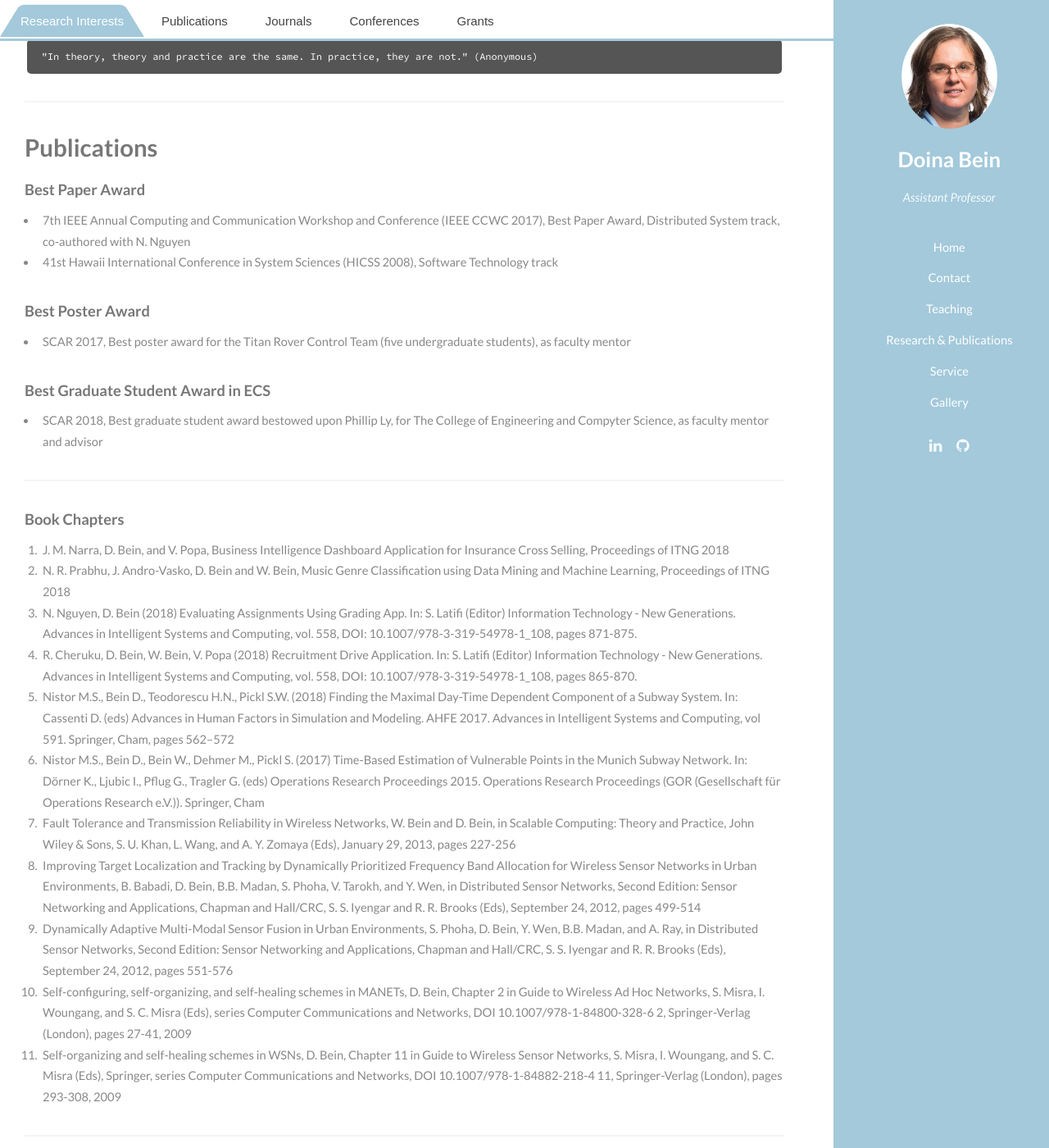
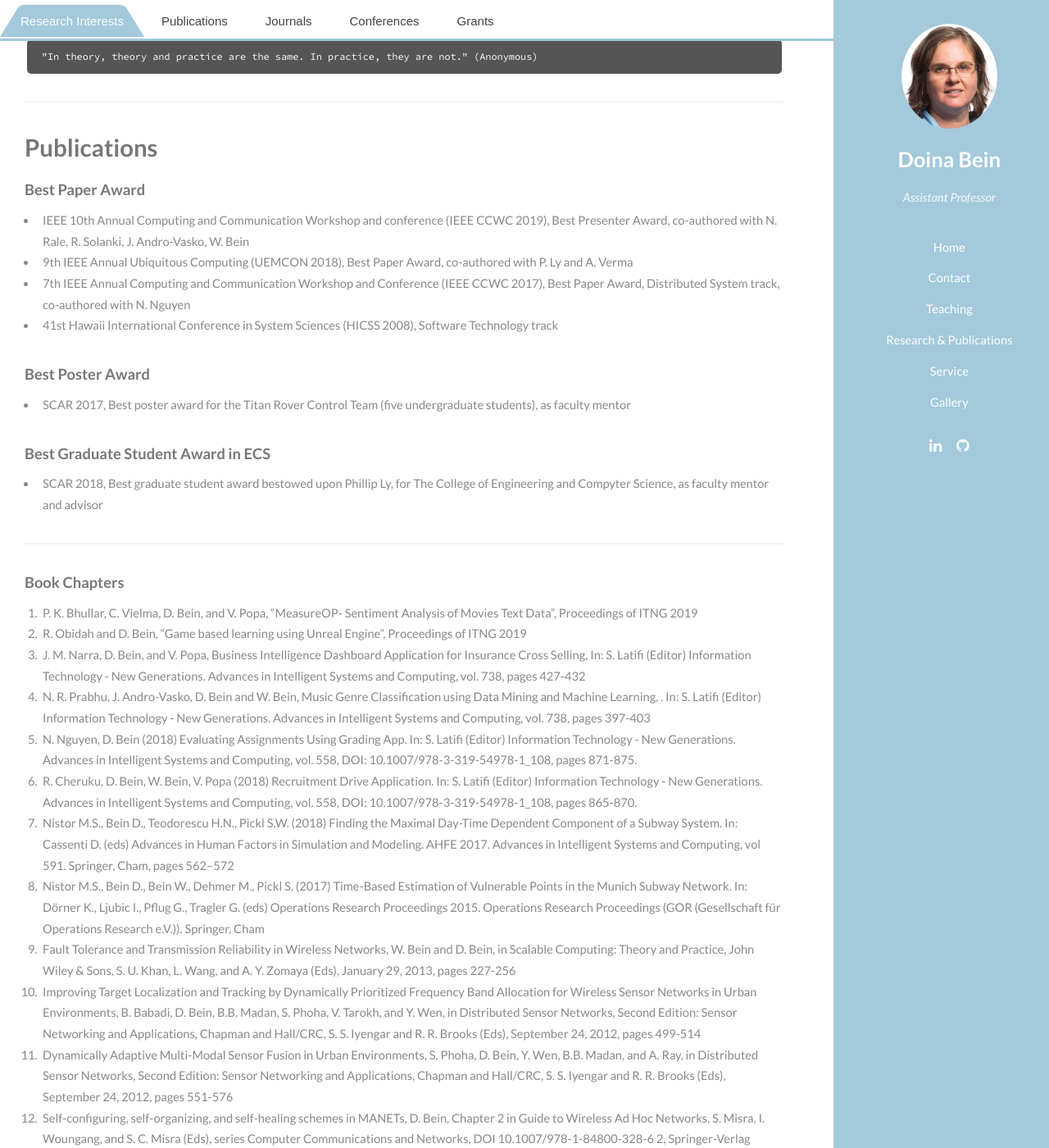
Before and after one commit to dbein/dbein.github.io, a Jekyll site: the page built from research_publications.md, in a window 1280 px wide and 1400 px high, scrolled down 699 px. Shown: the whole window at 82% size. Built offline with Jekyll 4.4.1, drawn with Linux system fonts in a browser that asks for light colours; some of the changed text lies outside the part shown.

Commit message:
updated some files

```diff
--- a/research_publications.md
+++ b/research_publications.md
@@ -40,6 +40,8 @@
 
 #### Best Paper Award
 
+* IEEE 10th Annual Computing and Communication Workshop and conference (IEEE CCWC 2019), Best Presenter Award, co-authored with N. Rale, R. Solanki, J. Andro-Vasko, W. Bein
+* 9th IEEE Annual Ubiquitous Computing (UEMCON 2018), Best Paper Award, co-authored with P. Ly and A. Verma
 * 7th IEEE Annual Computing and Communication Workshop and Conference (IEEE CCWC 2017), Best Paper Award, Distributed System track, co-authored with N. Nguyen
 * 41st Hawaii International Conference in System Sciences (HICSS 2008), Software Technology track
 
@@ -54,48 +56,56 @@
 
 #### Book Chapters
 
-1. J. M. Narra, D. Bein, and V. Popa, Business Intelligence Dashboard Application for Insurance Cross Selling, Proceedings of ITNG 2018
-2. N. R. Prabhu, J. Andro-Vasko, D. Bein and W. Bein, Music Genre Classification using Data Mining and Machine Learning, Proceedings of ITNG 2018
-3. N. Nguyen, D. Bein (2018) Evaluating Assignments Using Grading App. In: S. Latifi (Editor) Information Technology - New Generations. Advances in Intelligent Systems and Computing, vol. 558, DOI: 10.1007/978-3-319-54978-1_108, pages 871-875.
-4. R. Cheruku, D. Bein, W. Bein, V. Popa (2018) Recruitment Drive Application. In: S. Latifi (Editor) Information Technology - New Generations. Advances in Intelligent Systems and Computing, vol. 558, DOI: 10.1007/978-3-319-54978-1_108, pages 865-870.
-5. Nistor M.S., Bein D., Teodorescu H.N., Pickl S.W. (2018) Finding the Maximal Day-Time Dependent Component of a Subway System. In: Cassenti D. (eds) Advances in Human Factors in Simulation and Modeling. AHFE 2017. Advances in Intelligent Systems and Computing, vol 591. Springer, Cham, pages 562–572
+13. P. K. Bhullar, C. Vielma, D. Bein, and V. Popa, “MeasureOP- Sentiment Analysis of Movies Text Data”, Proceedings of ITNG 2019
+12. R. Obidah and D. Bein, “Game based learning using Unreal Engine”, Proceedings of ITNG 2019
+11. J. M. Narra, D. Bein, and V. Popa, Business Intelligence Dashboard Application for Insurance Cross Selling, In: S. Latifi (Editor) Information Technology - New Generations. Advances in Intelligent Systems and Computing, vol. 738, pages 427-432
+10. N. R. Prabhu, J. Andro-Vasko, D. Bein and W. Bein, Music Genre Classification using Data Mining and Machine Learning, . In: S. Latifi (Editor) Information Technology - New Generations. Advances in Intelligent Systems and Computing, vol. 738, pages 397-403
+9. N. Nguyen, D. Bein (2018) Evaluating Assignments Using Grading App. In: S. Latifi (Editor) Information Technology - New Generations. Advances in Intelligent Systems and Computing, vol. 558, DOI: 10.1007/978-3-319-54978-1_108, pages 871-875.
+8. R. Cheruku, D. Bein, W. Bein, V. Popa (2018) Recruitment Drive Application. In: S. Latifi (Editor) Information Technology - New Generations. Advances in Intelligent Systems and Computing, vol. 558, DOI: 10.1007/978-3-319-54978-1_108, pages 865-870.
+7. Nistor M.S., Bein D., Teodorescu H.N., Pickl S.W. (2018) Finding the Maximal Day-Time Dependent Component of a Subway System. In: Cassenti D. (eds) Advances in Human Factors in Simulation and Modeling. AHFE 2017. Advances in Intelligent Systems and Computing, vol 591. Springer, Cham, pages 562–572
 6. Nistor M.S., Bein D., Bein W., Dehmer M., Pickl S. (2017) Time-Based Estimation of Vulnerable Points in the Munich Subway Network. In: Dörner K., Ljubic I., Pflug G., Tragler G. (eds) Operations Research Proceedings 2015. Operations Research Proceedings (GOR (Gesellschaft für Operations Research e.V.)). Springer, Cham
-7. Fault Tolerance and Transmission Reliability in Wireless Networks, W. Bein and D. Bein, in Scalable Computing: Theory and Practice, John Wiley & Sons, S. U. Khan, L. Wang, and A. Y. Zomaya (Eds), January 29, 2013, pages 227-256
-8. Improving Target Localization and Tracking by Dynamically Prioritized Frequency Band Allocation for Wireless Sensor Networks in Urban Environments, B. Babadi, D. Bein, B.B. Madan, S. Phoha, V. Tarokh, and Y. Wen, in Distributed Sensor Networks, Second Edition: Sensor Networking and Applications, Chapman and Hall/CRC, S. S. Iyengar and R. R. Brooks (Eds), September 24, 2012, pages 499-514
-9. Dynamically Adaptive Multi-Modal Sensor Fusion in Urban Environments, S. Phoha, D. Bein, Y. Wen, B.B. Madan, and A. Ray, in Distributed Sensor Networks, Second Edition: Sensor Networking and Applications, Chapman and Hall/CRC, S. S. Iyengar and R. R. Brooks (Eds), September 24, 2012, pages 551-576
-10. Self-configuring, self-organizing, and self-healing schemes in MANETs, D. Bein, Chapter 2 in Guide to Wireless Ad Hoc Networks, S. Misra, I. Woungang, and S. C. Misra (Eds), series Computer Communications and Networks, DOI 10.1007/978-1-84800-328-6 2, Springer-Verlag (London), pages 27-41, 2009
-11. Self-organizing and self-healing schemes in WSNs, D. Bein, Chapter 11 in Guide to Wireless Sensor Networks, S. Misra, I. Woungang, and S. C. Misra (Eds), Springer, series Computer Communications and Networks, DOI 10.1007/978-1-84882-218-4 11, Springer-Verlag (London), pages 293-308, 2009
+5. Fault Tolerance and Transmission Reliability in Wireless Networks, W. Bein and D. Bein, in Scalable Computing: Theory and Practice, John Wiley & Sons, S. U. Khan, L. Wang, and A. Y. Zomaya (Eds), January 29, 2013, pages 227-256
+4. Improving Target Localization and Tracking by Dynamically Prioritized Frequency Band Allocation for Wireless Sensor Networks in Urban Environments, B. Babadi, D. Bein, B.B. Madan, S. Phoha, V. Tarokh, and Y. Wen, in Distributed Sensor Networks, Second Edition: Sensor Networking and Applications, Chapman and Hall/CRC, S. S. Iyengar and R. R. Brooks (Eds), September 24, 2012, pages 499-514
+3. Dynamically Adaptive Multi-Modal Sensor Fusion in Urban Environments, S. Phoha, D. Bein, Y. Wen, B.B. Madan, and A. Ray, in Distributed Sensor Networks, Second Edition: Sensor Networking and Applications, Chapman and Hall/CRC, S. S. Iyengar and R. R. Brooks (Eds), September 24, 2012, pages 551-576
+2. Self-configuring, self-organizing, and self-healing schemes in MANETs, D. Bein, Chapter 2 in Guide to Wireless Ad Hoc Networks, S. Misra, I. Woungang, and S. C. Misra (Eds), series Computer Communications and Networks, DOI 10.1007/978-1-84800-328-6 2, Springer-Verlag (London), pages 27-41, 2009
+1. Self-organizing and self-healing schemes in WSNs, D. Bein, Chapter 11 in Guide to Wireless Sensor Networks, S. Misra, I. Woungang, and S. C. Misra (Eds), Springer, series Computer Communications and Networks, DOI 10.1007/978-1-84882-218-4 11, Springer-Verlag (London), pages 293-308, 2009
 
 
 ***
 
 #### Journal Publications
 
-1. B. B. Madan, M. Banik and D. Bein, "Securing Unmanned Autonomous Systems from Cyber Threats", Journal of Defense Modeling and Simulation, online as of February 23, 2016
+20. B. B. Madan, M. Banik and D. Bein, "Securing Unmanned Autonomous Systems from Cyber Threats", Journal of Defense Modeling and Simulation, online as of February 23, 2016
 http://m.dms.sagepub.com/content/early/2016/02/19/1548512916628335?papetoc
-2. Y. Wen, D. Bein, S. Phoha, "Dynamic Clustering of Multi-modal Sensor Networks in Urban Scenarios", Information Fusion (2014) 15:130-140
-3. S. Phoha, G. Mallapragada, Y. Wen, D. Bein, and A. Ray, "Designing a Fusion-Driven Sensor Network to Selectively Track Mobile Targets," Parallel Processing Letters (2012) 22(1), 15 pages
-4. D. Bein, H. Kakugawa, and T. Masuzawa, "Self-stabilising protocols on oriented chains with joins and leaves", International Journal of Autonomous and Adaptive Communications Systems (IJAACS) (2012) 5(2):178-199
-5. Y. Yamauchi, D. Bein, T. Masuzawa, "Reliable Communication on Emulated Channels Resilient to Transient Faults", International Journal of Foundations of Computer Science (IJFCS) (2011) 22(5):1099-1122
-6. D. Bein, Y. Wen, S. Phoha, B. B. Madan, A. Ray, "Distributed network control for mobile multi-modal wireless sensor networks," Journal of Parallel and Distributed Computing (JPDC) (2011) 71(3):460-470
-7. D. Bein, A.K. Datta, and B.A. Sathyanarayanan, "Efficient Broadcasting in MANETs by Selective Forwarding", Scalable Computing: Practice and Experience (2010) 11(1):43-52
-8. Y. Yamauchi, D. Bein, T. Masuzawa, L. Morales, and I.H. Sudborough, "Calibrating Embedded Protocols on Asynchronous Systems", Information Sciences (2010) 180:1793-1801, full paper
-9. D. Bein and S.Q. Zheng, "An Effective Algorithm for Computing Energy-Efficient Broadcasting Trees in All-Wireless Networks", Ad Hoc & Sensor Wireless Networks (2010), 10:253-265
-10. D. Bein and S.Q. Zheng, "Energy Efficient All-to-All Broadcast in All-Wireless Networks," Information Sciences (2010) 180:1781-1792
-11. Y. Yamauchi, D. Bein, T. Masuzawa, L. Morales, and I. H. Sudborough, "Calibrating Embedded Protocols on Asynchronous Systems," Information Sciences (2010) 180:1793-1801
-12. D. Bein, W. Bein, and P. Madiraju, "The Impact of Cloud Computing on Web 2.0", Economy Informatics Journal (2009) 9(1):5-12
-13. W. Bein, D. Bein, and S. Malladi, "Fault Tolerant Coverage Models for Sensor Networks", International Journal of Sensor Networks (2009) 5(4):199-209
-14. Y. Yamauchi, T. Masuzawa, and D. Bein, "Preserving the Fault-Containment of Ring Protocols Executed on Trees", British Computer Journal (2009) 52(4):483-498
-15. D. Bein, A. K. Datta, L. L. Larmore, "Synchronization Algorithms on Oriented Chains", Scientific Annals in Computer Science (2008) 18:13-34
-16. D. Bein, A. K. Datta, and S. Yellenki, "Cluster-Based Route Discovery Protocol", Scalable Computing: Practice and Experience Journal, Special issue on Distributed Intelligent Systems (2008) 9(1):21-28
-17. D. Bein, A. K. Datta and M. H. Karaata, "An Optimal Snap-Stabilizing Multi-Wave Algorithm", British Computer Journal (2007) 50(3):332-340
-18. D. Bein, A. K. Datta, and V. Villain, "Self-Stabilizing Local Routing in Ad Hoc Networks", British Computer Journal (2007) 50(2):197-203
-19. D. Bein, V. Jolly, B. Kumar, and S. Latifi, "Reliability Modeling in Wireless Sensor Networks", International Journal of Information Technology (2005) 11(2):1-8
-20. D. Bein, W. W. Bein, N. Brajkovska, and S. Latifi, "Optimal Embedding of Honeycomb Networks into Hypercubes", Parallel Processing Letters (2004) 14(3&4):367-375
+19. Y. Wen, D. Bein, S. Phoha, "Dynamic Clustering of Multi-modal Sensor Networks in Urban Scenarios", Information Fusion (2014) 15:130-140
+18. S. Phoha, G. Mallapragada, Y. Wen, D. Bein, and A. Ray, "Designing a Fusion-Driven Sensor Network to Selectively Track Mobile Targets," Parallel Processing Letters (2012) 22(1), 15 pages
+17. D. Bein, H. Kakugawa, and T. Masuzawa, "Self-stabilising protocols on oriented chains with joins and leaves", International Journal of Autonomous and Adaptive Communications Systems (IJAACS) (2012) 5(2):178-199
+16. Y. Yamauchi, D. Bein, T. Masuzawa, "Reliable Communication on Emulated Channels Resilient to Transient Faults", International Journal of Foundations of Computer Science (IJFCS) (2011) 22(5):1099-1122
+15. D. Bein, Y. Wen, S. Phoha, B. B. Madan, A. Ray, "Distributed network control for mobile multi-modal wireless sensor networks," Journal of Parallel and Distributed Computing (JPDC) (2011) 71(3):460-470
+14. D. Bein, A.K. Datta, and B.A. Sathyanarayanan, "Efficient Broadcasting in MANETs by Selective Forwarding", Scalable Computing: Practice and Experience (2010) 11(1):43-52
+13. Y. Yamauchi, D. Bein, T. Masuzawa, L. Morales, and I.H. Sudborough, "Calibrating Embedded Protocols on Asynchronous Systems", Information Sciences (2010) 180:1793-1801, full paper
+12. D. Bein and S.Q. Zheng, "An Effective Algorithm for Computing Energy-Efficient Broadcasting Trees in All-Wireless Networks", Ad Hoc & Sensor Wireless Networks (2010), 10:253-265
+11. D. Bein and S.Q. Zheng, "Energy Efficient All-to-All Broadcast in All-Wireless Networks," Information Sciences (2010) 180:1781-1792
+10. Y. Yamauchi, D. Bein, T. Masuzawa, L. Morales, and I. H. Sudborough, "Calibrating Embedded Protocols on Asynchronous Systems," Information Sciences (2010) 180:1793-1801
+9. D. Bein, W. Bein, and P. Madiraju, "The Impact of Cloud Computing on Web 2.0", Economy Informatics Journal (2009) 9(1):5-12
+8. W. Bein, D. Bein, and S. Malladi, "Fault Tolerant Coverage Models for Sensor Networks", International Journal of Sensor Networks (2009) 5(4):199-209
+7. Y. Yamauchi, T. Masuzawa, and D. Bein, "Preserving the Fault-Containment of Ring Protocols Executed on Trees", British Computer Journal (2009) 52(4):483-498
+6. D. Bein, A. K. Datta, L. L. Larmore, "Synchronization Algorithms on Oriented Chains", Scientific Annals in Computer Science (2008) 18:13-34
+5. D. Bein, A. K. Datta, and S. Yellenki, "Cluster-Based Route Discovery Protocol", Scalable Computing: Practice and Experience Journal, Special issue on Distributed Intelligent Systems (2008) 9(1):21-28
+4. D. Bein, A. K. Datta and M. H. Karaata, "An Optimal Snap-Stabilizing Multi-Wave Algorithm", British Computer Journal (2007) 50(3):332-340
+3. D. Bein, A. K. Datta, and V. Villain, "Self-Stabilizing Local Routing in Ad Hoc Networks", British Computer Journal (2007) 50(2):197-203
+2. D. Bein, V. Jolly, B. Kumar, and S. Latifi, "Reliability Modeling in Wireless Sensor Networks", International Journal of Information Technology (2005) 11(2):1-8
+1. D. Bein, W. W. Bein, N. Brajkovska, and S. Latifi, "Optimal Embedding of Honeycomb Networks into Hypercubes", Parallel Processing Letters (2004) 14(3&4):367-375
 
 ***
 
 #### Refereed Conference/Workshop Papers
+68. N. Rale, R. Solanki, D. Bein, J. Andro-Vasko, W. Bein, “Prediction of Crop Cultivation”, 2019 IEEE CCWC, Best presenter award
+67. S. Solanki, R. H. Ravilla, D. Bein, “Study of Distributed Framework Hadoop and Overview of Machine Learning using Apache Mahout”, 2019 IEEE CCWC
+66. A. Jeerige, D. Bein, and A. Verma, “Comparison of Deep Reinforcement Learning Approaches for Intelligent Game Playing”, 2019 IEEE CCWC
+65. J. Eapen, D. Bein, and A. Verma, “Novel Deep Learning Model with CNN and Bi-Directional LSTM for Improved Stock Market Index Prediction”, 2019 IEEE CCWC
+64. T. Abrahams and D. Bein, “Analyzing Beauty by Building Custom Profiles Using Machine Learning”, 2019 IEEE CCWC
+63. P. Ly, D. Bein, and A. Verma, “New Compact Deep Learning Model for Skin Cancer Recognition', IEEE UEMCON 2018, Best paper award
 62. Stefan Pickl, Sorin Nistor, Constantin Gaindric, Svetlana Cojocaru, Iulian Secrieru, Olga Popcova, Doina Bein, Diana Cimpoesu, "Concept of Decision Support Framework for Management of Mass Casualty Situations at Collections Points", 2018 MFOI
 61. N. Ang, D. Bein, D. Dao, L. Sanchez, J. Tran, and N. Vurdien, “Emotional Prosody Analysis on Human Voices”, 2018 IEEE CCWC
 60. J. Ligon, D. Bein, P. Ly, B. Onesto, “3D Point Cloud Processing Using Spin Images for Object Detection”, 2018 IEEE CCWC
@@ -164,6 +174,8 @@
 
 #### Grants
 
+(CSUF) PI for Graduation Initiative 2025 CSUF internal grant “Interactive Teaching Using Flipped Classroom and Collaborative Assessment”, amount $9500; co-PI Sandra Boulanger
+
 (CSUF) Co-PI for the grant “Building Capacity: Advancing Student Success in Undergraduate Engineering and Computer Science” (ASSURE-US)  (October 2018 to September 2023), National Science Foundation, amount $1,496,967; PI Dr. Sudarshan Kurwadkar, other co-PI: Dr. Jidong Huang, Dr. Antoinette Linton, Dr. Salvador Mayoral
 
 (CSUF) PI for the grant “FY 2017 Summer Undergraduate Research Fellowship CTL” (April-August 2017), PM: Nuria Martinez, National Institute of Standards And Technology, amount $9636
```
Also changed, not shown: index.md (+2 -2 lines), posterITNG.md (+1 -1 lines), teaching.md (+82 -28 lines).
